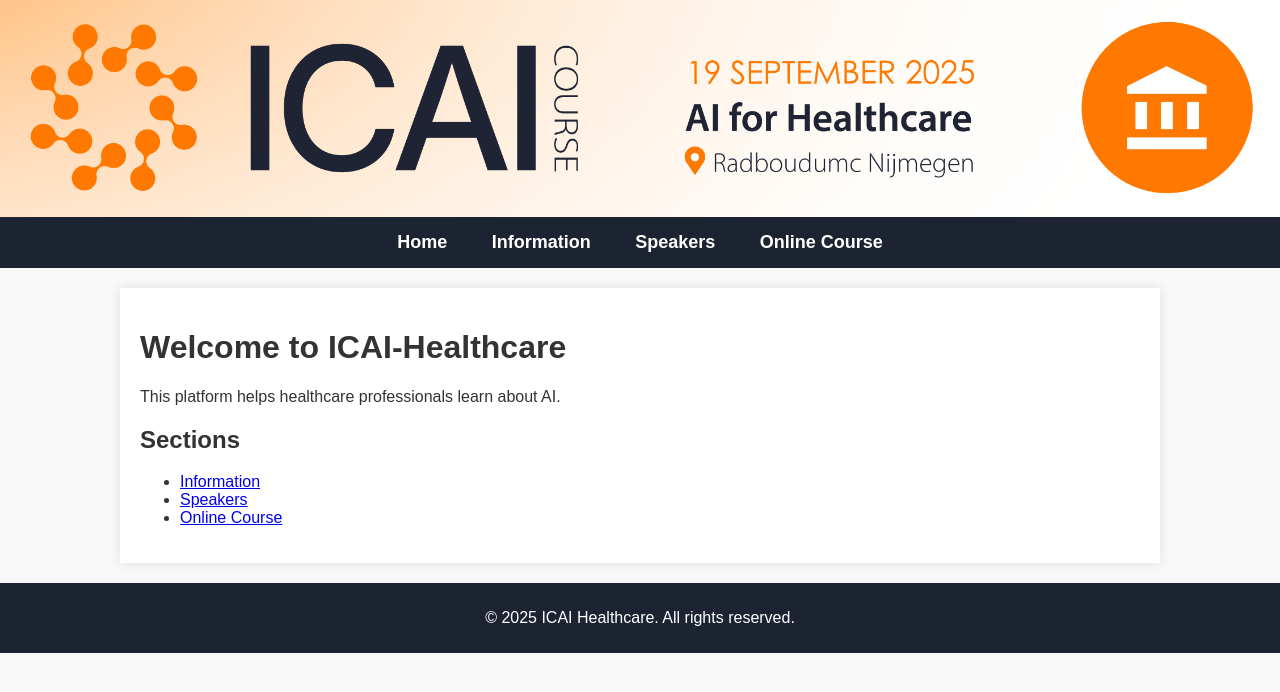
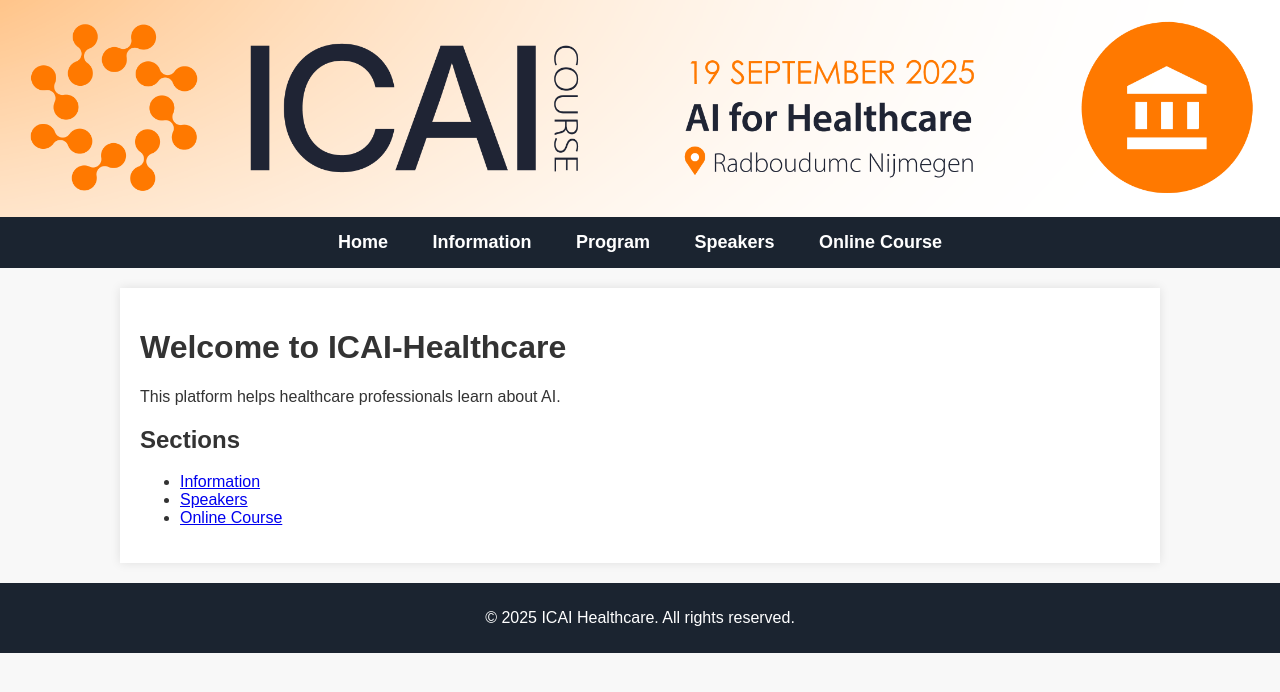
Before and after one commit to marliebesouw/marliebesouw.github.io, a Jekyll site: the page built from index.md, in a window 1280 px wide. Shown: the top 692 px of the page. Built offline with Jekyll 4.4.1, drawn with Linux system fonts in a browser that asks for light colours.

Commit message:
added program page

```diff
--- a/_layouts/default.html
+++ b/_layouts/default.html
@@ -20,6 +20,7 @@
         <ul>
             <li><a href="{{ site.baseurl }}/">Home</a></li>
             <li><a href="{{ site.baseurl }}/information">Information</a></li>
+            <li><a href="{{ site.baseurl }}/program">Program</a></li>
             <li><a href="{{ site.baseurl }}/speakers">Speakers</a></li>
             <li><a href="{{ site.baseurl }}/online-course">Online Course</a></li>
         </ul>
```
